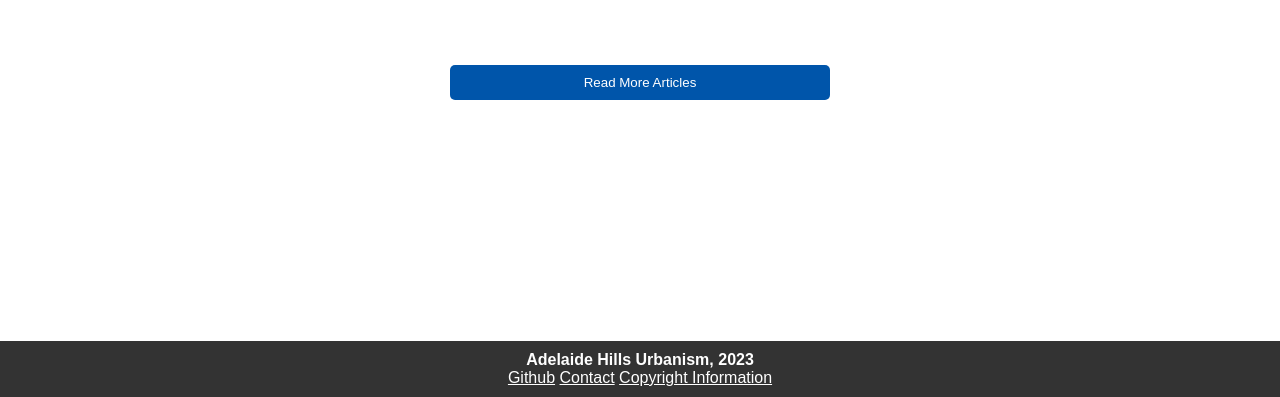
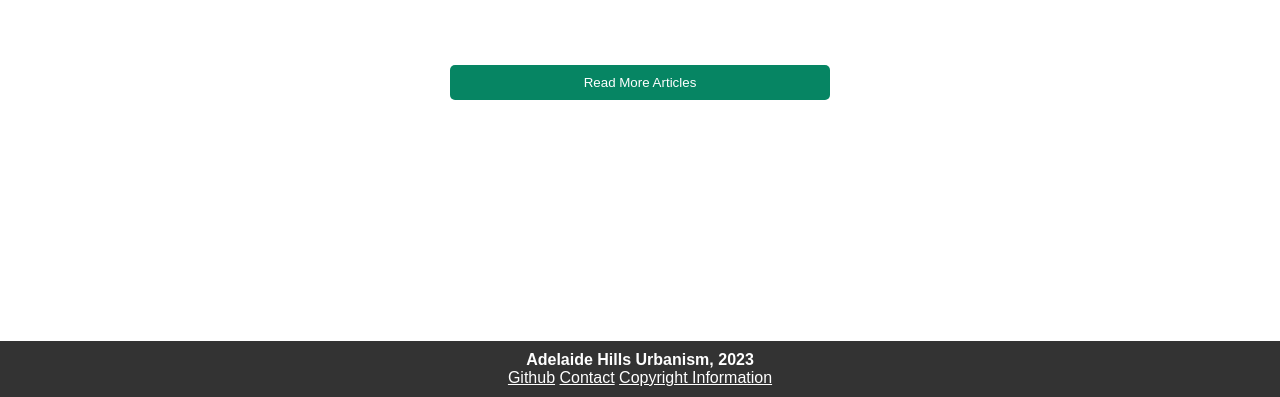
Before and after one commit to JoshNewmann/adelaidehillsurbanism, a plain HTML site: page read.html in a window 1280 px wide. In both pictures the pointer is over the button "Read More Articles". Shown: the part 403-800 px from the top of the page. Drawn offline with Linux system fonts and the light colour scheme; a web font is replaced by a local one.

Commit message:
fix read.html button styling

```diff
--- a/css/styles.css
+++ b/css/styles.css
@@ -117,7 +117,7 @@ button#centered-button a {
 }
 
 button#centered-button:hover {
-    background-color: #0055AA;
+    background-color: #068563;
 }
 
 #article-title-container,
```
